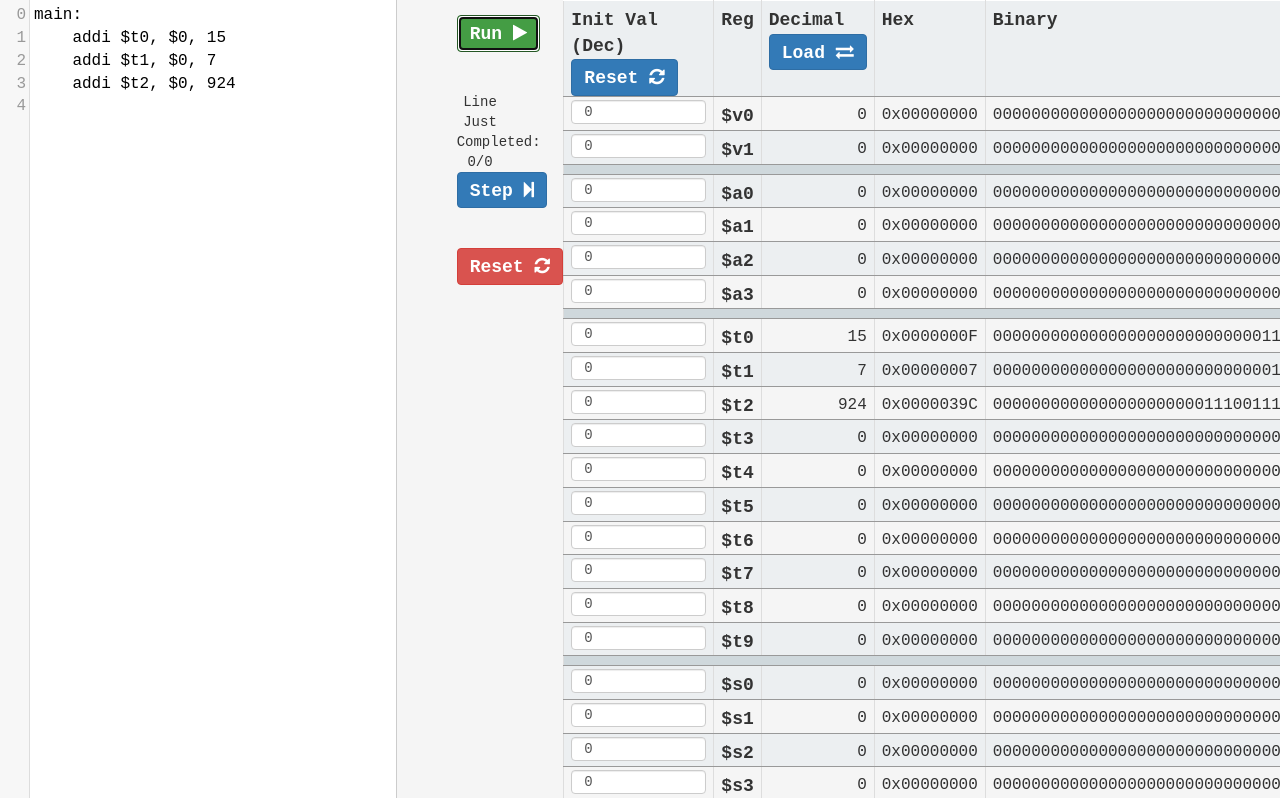
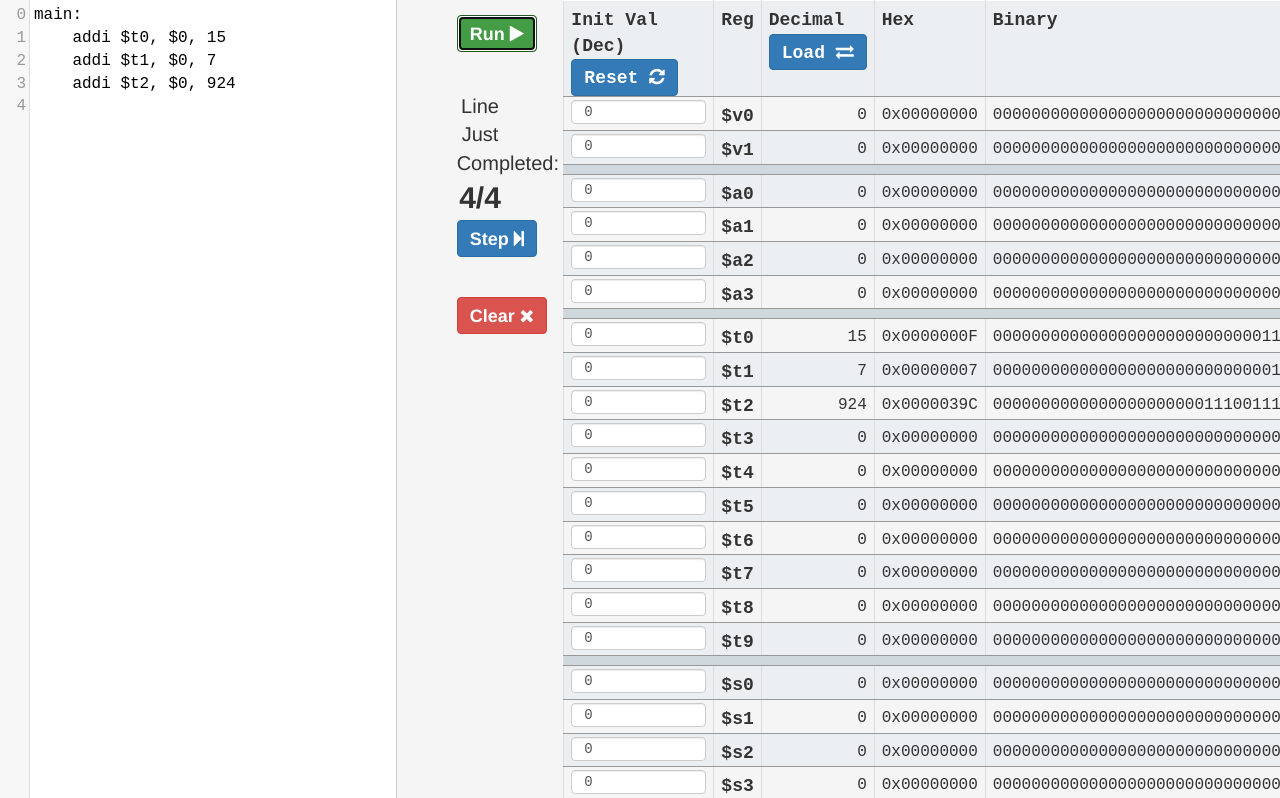
Before and after one commit to armstrongmark14/web-spim, a plain HTML site: page index.html in a window 1280 px wide. Both pictures are taken after a click on the button "Run". Shown: the top 798 px of the page. Drawn offline with nearby package versions, Linux system fonts and the light colour scheme.

Commit message:
Updated UI

```diff
--- a/css/main.css
+++ b/css/main.css
@@ -9,6 +9,7 @@ body {
 }
 
 #control-panel {
+    font-family: Helvetica;
     margin: 15px;
     margin-top: 15px;
     margin-bottom: 15px;
@@ -87,3 +88,11 @@ td[id$="-decimal"] {
     height: 10px;
     background-color: #CFD8DC;
 }
+
+#lines-completed {
+    font-size: 20px;
+}
+#step-through-lines {
+    font-size: 30px;
+    font-weight: bold;
+}
--- a/index.html
+++ b/index.html
@@ -43,7 +43,7 @@ main:
                     <br><br><br>
 
                     <!-- Button for resetting the simulator to default status -->
-                    <button class="control-button btn btn-danger" onclick="resetSimulator()">Reset  <i class="fa fa-refresh"></i></button>
+                    <button class="control-button btn btn-danger" onclick="resetSimulator()">Clear  <i class="fa fa-close"></i></button>
 
                 </div>
             </div>
--- a/js/instructionParse.js
+++ b/js/instructionParse.js
@@ -115,11 +115,11 @@ var instructionParse = {
         // Doing this right after the instruction is read so we go around
         // again if we break for the load/branch/jump delay slot :)
         if (this.jump && result != 'comment' && result != 'procedure') {
-            // Have to update cursor location, change loop variable
+            // Have to update cursor location to jumped procedure
             program.jumpTo(this.jumpLocation);
+            // Since we just completed the jump, reset the jump variables
             this.jumpLocation = null;
             this.jump = false;
-
             // Checking for infinite loop because you know it'll happen
             this.infiniteLoopCounter += 1;
         }
--- a/js/main.js
+++ b/js/main.js
@@ -6,7 +6,7 @@ function runFullProgram() {
     var end = new Date();
     console.log( "TIME: " + (time.getTime() - end.getTime()) / 1000);
     // Resetting the UI pieces
-    ui.updateLinesCompleted(0, 0);
+    ui.updateLinesCompleted(program.lines - 1, program.lines - 1);
 }
 
 function runNextLine() {
```
